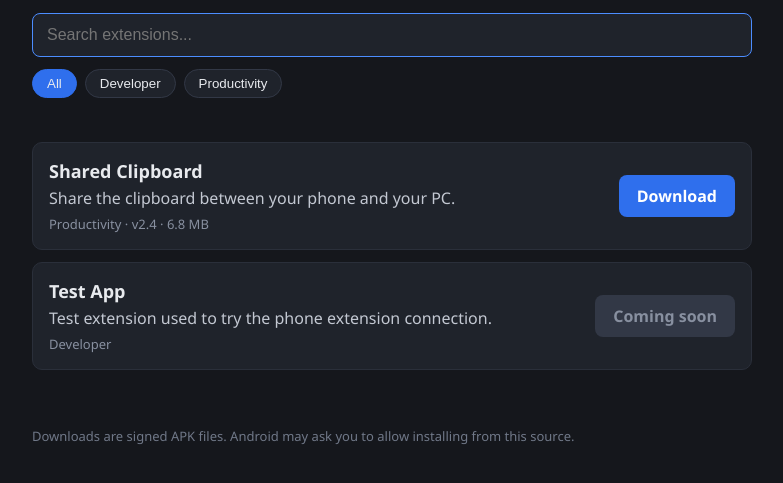
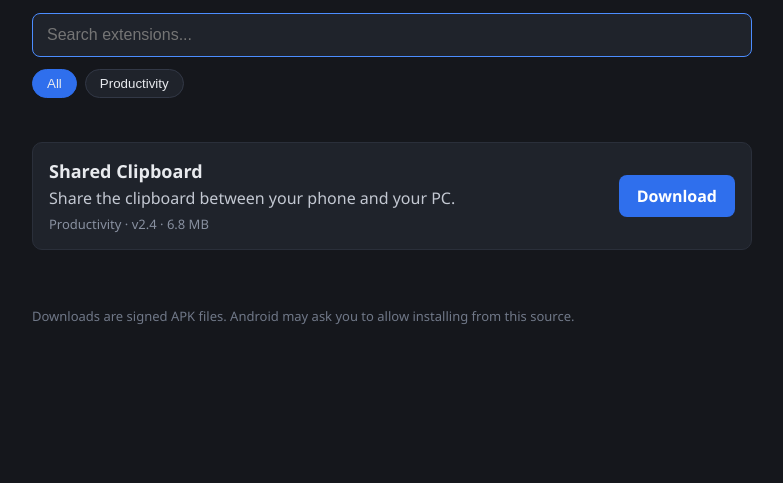
Before and after one commit to WindowTop/phone-extensions, a plain HTML site: page index.html in a window 1280 px wide. Shown: the part 107-590 px from the top of the page, without its empty margins (248-1031 px from the left). Drawn offline with Linux system fonts and the light colour scheme.

Commit message:
Show development extensions only with ?dev
Co-authored-by: Cursor <cursoragent@cursor.com>

```diff
--- a/app.js
+++ b/app.js
@@ -3,10 +3,23 @@
   var listEl = document.getElementById("list");
   var catsEl = document.getElementById("categories");
   var emptyEl = document.getElementById("empty");
+  var devBanner = document.getElementById("dev-banner");
   var activeCategory = "All";
 
+  // Development extensions (dev: true) are listed only when the page is opened with ?dev
+  // (kept for the browser tab, so the flag survives a reload). This hides them, it is not a security measure.
+  var params = new URLSearchParams(window.location.search);
+  var devMode = params.has("dev");
+  try {
+    if (devMode) sessionStorage.setItem("phoneExtensionsDev", "1");
+    else if (sessionStorage.getItem("phoneExtensionsDev") === "1") devMode = true;
+  } catch (e) { /* storage blocked: the URL flag still works */ }
+  if (devMode && devBanner) devBanner.hidden = false;
+
+  var visible = EXTENSIONS.filter(function (e) { return devMode || !e.dev; });
+
   var categories = ["All"].concat(
-    EXTENSIONS.map(function (e) { return e.category; })
+    visible.map(function (e) { return e.category; })
       .filter(function (c, i, a) { return a.indexOf(c) === i; })
       .sort()
   );
@@ -30,7 +43,7 @@
   function render() {
     var q = searchEl.value.trim().toLowerCase();
     listEl.innerHTML = "";
-    var shown = EXTENSIONS.filter(function (e) {
+    var shown = visible.filter(function (e) {
       var inCat = activeCategory === "All" || e.category === activeCategory;
       var text = (e.name + " " + e.description + " " + e.category).toLowerCase();
       return inCat && text.indexOf(q) !== -1;
@@ -38,7 +51,9 @@
     shown.forEach(function (e) {
       var card = el("div", "card");
       var info = el("div", "info");
-      info.appendChild(el("h2", "", e.name));
+      var title = el("h2", "", e.name);
+      if (e.dev) title.appendChild(el("span", "tag-dev", "DEV"));
+      info.appendChild(title);
       info.appendChild(el("p", "desc", e.description));
       var meta = [e.category, e.version ? "v" + e.version : "", e.size].filter(Boolean).join(" \u00b7 ");
       info.appendChild(el("p", "meta", meta));
--- a/extensions.js
+++ b/extensions.js
@@ -1,6 +1,7 @@
 // Hardcoded list of phone extensions. Update this file when a new version is released.
 // The deploy-phone-extension script updates version, size and url of an entry (found by id) after it publishes a release.
 // id  = extension name = widget id; tag shared-clipboard-2.4, file shared-clipboard-2.4-android.apk.
+// dev = true: development extension, listed only when the page is opened with ?dev (PROTOCOL.md Channel `dev`).
 // url = direct APK download link (GitHub release asset of WindowTop/phone-extensions). Use null while there is no release yet.
 const EXTENSIONS = [
   {
@@ -14,6 +15,7 @@ const EXTENSIONS = [
   },
   {
     id: "test-app",
+    dev: true,
     name: "Test App",
     category: "Developer",
     description: "Test extension used to try the phone extension connection.",
--- a/index.html
+++ b/index.html
@@ -3,11 +3,13 @@
 <head>
 <meta charset="utf-8">
 <meta name="viewport" content="width=device-width, initial-scale=1">
+<meta name="robots" content="noindex">
 <title>WindowTop Phone Extensions</title>
 <link rel="stylesheet" href="style.css">
 </head>
 <body>
 <header>
+  <div id="dev-banner" hidden>Development mode: the list also shows development extensions. They work only with WindowTop debug builds and are not for users.</div>
   <h1>WindowTop Phone Extensions</h1>
   <p>Android apps that extend WindowTop widgets on your PC.</p>
   <input id="search" type="search" placeholder="Search extensions..." autofocus>
--- a/style.css
+++ b/style.css
@@ -14,5 +14,7 @@ header p { margin: 0 0 16px; color: #9aa1ad; }
 .card .meta { margin: 0; font-size: 13px; color: #8890a0; }
 .btn { flex-shrink: 0; padding: 10px 18px; color: #fff; background: #2f6fed; border-radius: 8px; text-decoration: none; font-weight: 600; }
 .btn:hover { background: #4c8dff; }
+#dev-banner { margin-top: 16px; padding: 10px 14px; background: #3a2d12; border: 1px solid #7a5a1a; border-radius: 8px; color: #f2c46d; font-size: 14px; }
+.tag-dev { margin-left: 8px; padding: 2px 7px; font-size: 11px; font-weight: 700; letter-spacing: .5px; color: #1b1405; background: #f2c46d; border-radius: 4px; vertical-align: middle; }
 .btn.disabled, .btn.disabled:hover { background: #323846; color: #8890a0; cursor: default; }
 footer { color: #707888; font-size: 13px; }
```
